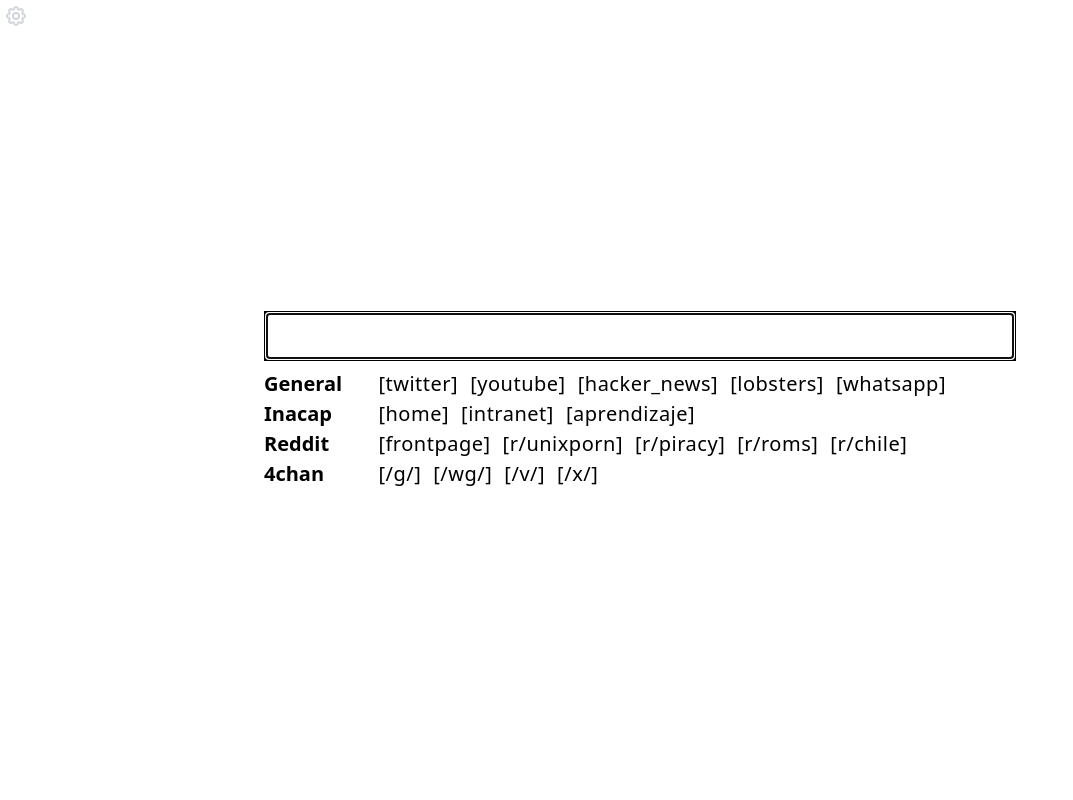
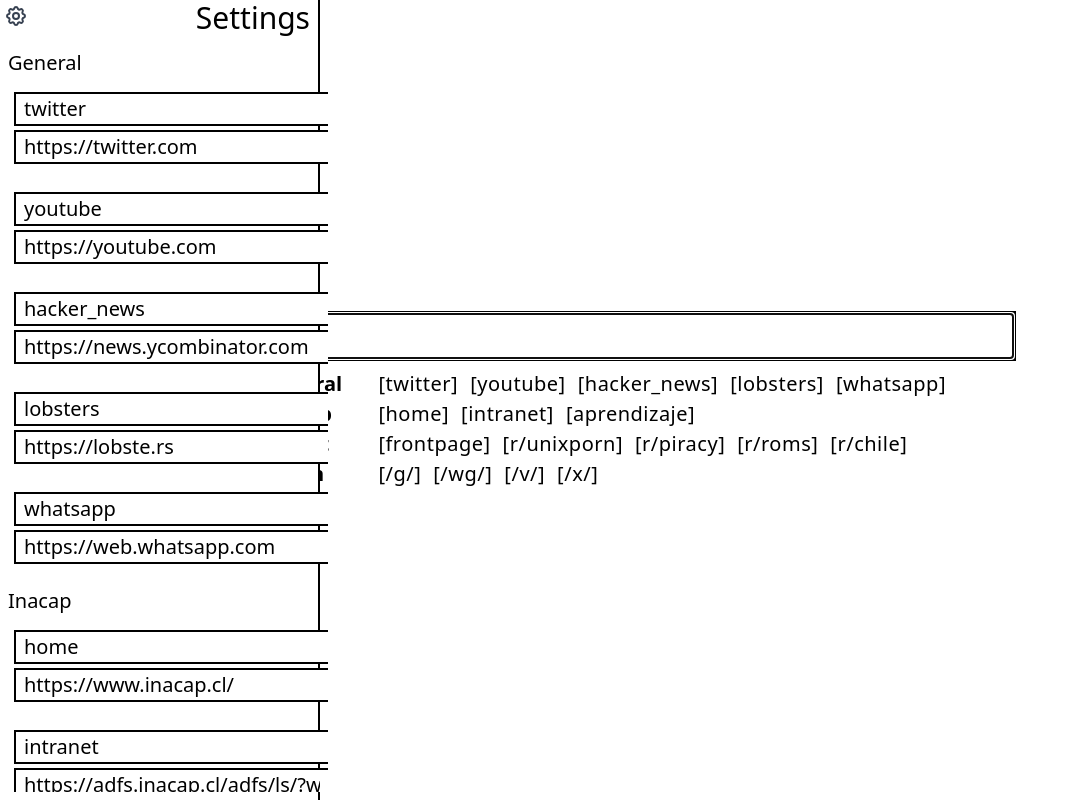
Before and after one commit to Ryuuji159/start, a Svelte app: page / in a window 1280 px wide. Shown: the whole page, without its empty margins (0-1073 px from the left). Built offline with nearby package versions, Linux system fonts and the light colour scheme.

Commit message:
Mostrando datos

```diff
--- a/src/stores/store.js
+++ b/src/stores/store.js
@@ -15,8 +15,14 @@
     name: 'Inacap',
     links: [
       {name: 'home', href: 'https://www.inacap.cl/'},
-      {name: 'intranet', href: 'https://adfs.inacap.cl/adfs/ls/?wtrealm=https://siga.inacap.cl/sts/&wa=wsignin1.0&wreply=https://siga.inacap.cl/sts/&wctx=https%3a%2f%2fadfs.inacap.cl%2fadfs%2fls%2f%3fwreply%3dhttps%3a%2f%2fwww.inacap.cl%2ftportalvp%2fintranet-alumno%26wtrealm%3dhttps%3a%2f%2fwww.inacap.cl%2f'},
-      {name: 'aprendizaje', href: 'https://www.inacap.cl/tportalvp/procesar_link.php?url=https://lms.inacap.cl/auth/saml2/login.php?wants=https://lms.inacap.cl/my/'},
+      {
+        name: 'intranet',
+        href: 'https://adfs.inacap.cl/adfs/ls/?wtrealm=https://siga.inacap.cl/sts/&wa=wsignin1.0&wreply=https://siga.inacap.cl/sts/&wctx=https%3a%2f%2fadfs.inacap.cl%2fadfs%2fls%2f%3fwreply%3dhttps%3a%2f%2fwww.inacap.cl%2ftportalvp%2fintranet-alumno%26wtrealm%3dhttps%3a%2f%2fwww.inacap.cl%2f'
+      },
+      {
+        name: 'aprendizaje',
+        href: 'https://www.inacap.cl/tportalvp/procesar_link.php?url=https://lms.inacap.cl/auth/saml2/login.php?wants=https://lms.inacap.cl/my/'
+      },
     ]
   },
   {
@@ -40,4 +46,19 @@
   },
 ]
 
-export const groups = readable(defaultGroups, () => {}, ()=>{})
+export const groups = readable(
+  [],
+  (set) => {
+    const groups = localStorage.getItem('start-groups');
+
+    if(groups){
+      console.log('Cargando desde localStorage')
+      set(JSON.parse(groups));
+    } else{
+      localStorage.setItem('start-groups', JSON.stringify(defaultGroups))
+      set(defaultGroups);
+    }
+
+    return () => {}
+  },
+)
--- a/src/views/settings/Settings.svelte
+++ b/src/views/settings/Settings.svelte
@@ -1,15 +1,12 @@
 <script>
   import {fly} from 'svelte/transition';
   import CogIcon from "./CogIcon.svelte";
+  import {groups} from "../../stores/store";
 
-  let visible = false;
+  let visible = true;
 
   function toggleVisible() {
     visible = !visible;
-  }
-
-  function hide() {
-    visible = false;
   }
 
 </script>
@@ -30,5 +27,32 @@
     border-r-2 border-black bg-white`}
     transition:fly={{x:-200, duration:300}}
   >
+    <h1 class="text-3xl absolute top-0 self-end">Settings</h1>
+
+    <div class="mt-10 overflow-y-auto">
+      <ul class="space-y-2">
+        {#each $groups as group}
+          <li>
+            <span>{group.name}</span>
+            {#if group.links.length > 0}
+              {#each group.links as link}
+                <div class="space-y-2 py-4">
+                  <input
+                    type="text"
+                    class="ml-2 ring-2 ring-black px-2"
+                    value="{link.name}"
+                  >
+                  <input
+                    type="text"
+                    class="ml-2 ring-2 ring-black px-2"
+                    value="{link.href}"
+                  >
+                </div>
+              {/each}
+            {/if}
+          </li>
+        {/each}
+      </ul>
+    </div>
   </div>
 {/if}
```
